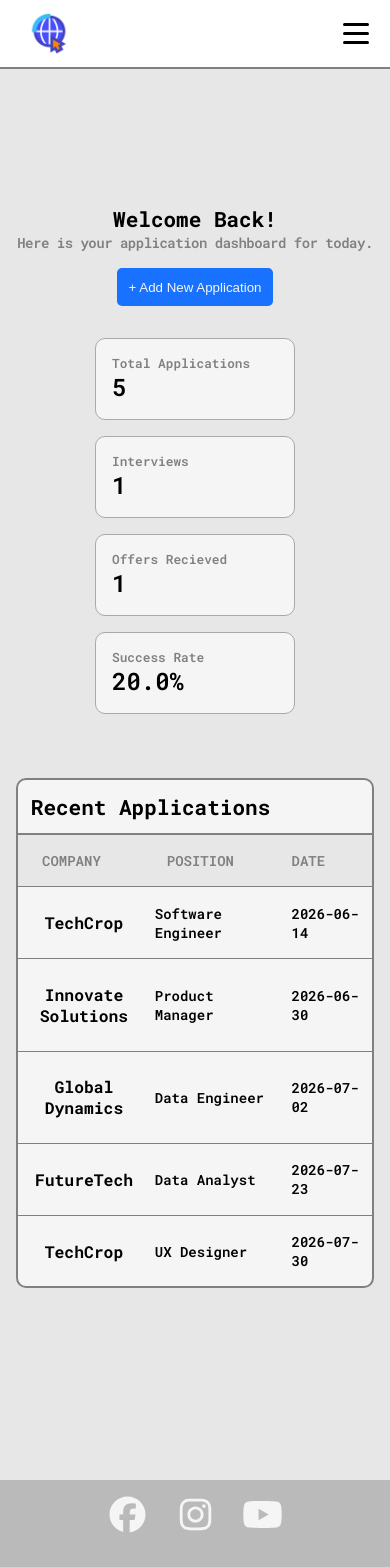
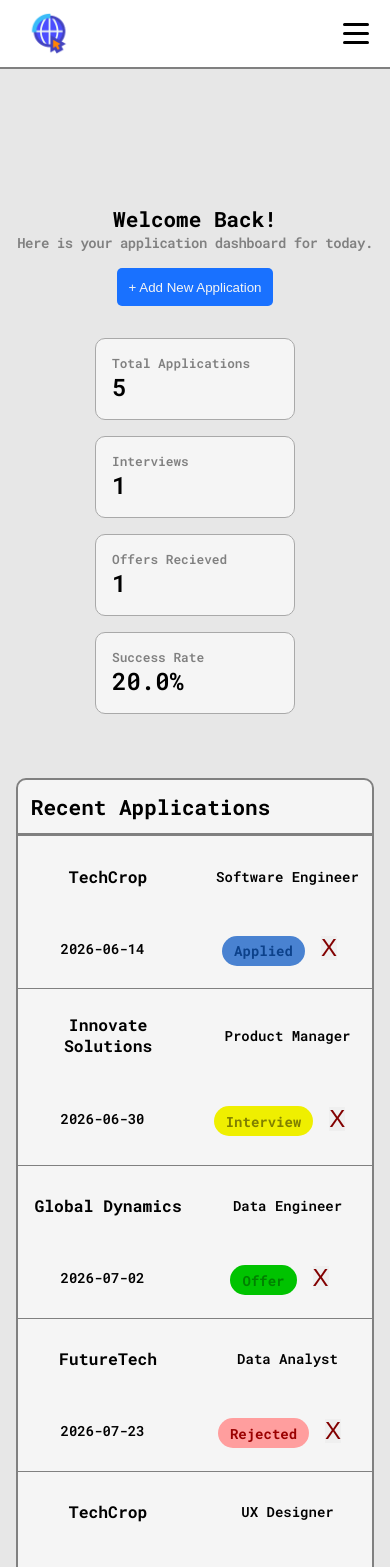
Before and after one commit to matyaselit07/Job-Tracker, a React (Vite) app: page / in a window 390 px wide. Shown: the top 1567 px of the page. Built offline with nearby package versions, Linux system fonts and the light colour scheme.

Commit message:
added delete button, updated responsivity

```diff
--- a/src/Components/RecentApplications/RecentApplications.css
+++ b/src/Components/RecentApplications/RecentApplications.css
@@ -35,6 +35,7 @@ select {
 }
 
 .section-center > p {
+  text-align: center;
   margin: 0 0.5rem;
 }
 
@@ -54,8 +55,10 @@ select {
 }
 
 .section-bottom-list li > * {
+  width: auto;
+  text-align: center;
   margin: 0;
-  width: auto;
+
 }
 
 h3 {
@@ -63,6 +66,7 @@ h3 {
   padding-left: 0.7rem;
 }
 
+/* Status pill */
 .status-pill {
   display: inline-block;
   padding: 0.35rem 0.75rem;
@@ -91,6 +95,21 @@ h3 {
   color: green;
 }
 
+/* Delete button */
+.delete-button {
+  color: rgb(130, 0, 0);
+  font-size: 1.5rem;
+  line-height: 1;
+  margin: 1rem;
+  border: none;
+  /* background: transparent; */
+  cursor: pointer;
+}
+
+.delete-button:hover {
+  opacity: 0.6;
+}
+
 /* Responsivity */
 @media (max-width: 750px) {
   .section-top {
@@ -106,15 +125,16 @@ h3 {
 
 @media (max-width: 550px) {
   .section-center {
-    grid-template-columns: 1.5fr 1.5fr 1fr;
-  }
-
-  .section-center-status,
-  .section-bottom-list li div {
     display: none;
   }
 
+  /* .section-center-status,
+  .section-bottom-list li div {
+    display: none;
+  } */
+
   .section-bottom-list li {
-    grid-template-columns: 1.5fr 1.5fr 1fr;
+    grid-template-columns: 1fr 1fr;
+    grid-template-rows: 1fr 1fr;
   }
 }
--- a/src/Components/RecentApplications/RecentApplications.jsx
+++ b/src/Components/RecentApplications/RecentApplications.jsx
@@ -1,7 +1,7 @@
 import { useState } from "react";
 import "./RecentApplications.css";
 
-export default function RecentApplications({ applications }) {
+export default function RecentApplications({ applications, onDelete }) {
   const [filter, setFilter] = useState("All");
 
   function getStatusClass(status) {
@@ -29,6 +29,13 @@ export default function RecentApplications({ applications }) {
           <p className={getStatusClass(application.status)}>
             {application.status}
           </p>
+          <button
+            className="delete-button"
+            onClick={() => onDelete(application.id)}
+            aria-label={`Delete ${application.company} application`}
+          >
+            X
+          </button>
         </div>
       </li>
     );
--- a/src/pages/DashboardPage/DashboardPage.jsx
+++ b/src/pages/DashboardPage/DashboardPage.jsx
@@ -44,39 +44,31 @@ const initialApplications = [
 
 export default function DashboardPage() {
   const [applications, setApplications] = useState(initialApplications);
-  const [totalApplications, setTotalApplications] = useState(
-    initialApplications.length,
-  );
-  const [interviews, setInterviews] = useState(
-    initialApplications.filter((item) => item.status === "Interview").length,
-  );
-  const [offers, setOffers] = useState(
-    initialApplications.filter((item) => item.status === "Offer").length,
-  );
 
-  function updateStatusCounts(status) {
-    if (status === "Interview") {
-      setInterviews((prev) => prev + 1);
-    }
-    if (status === "Offer") {
-      setOffers((prev) => prev + 1);
-    }
-  }
+  const totalApplications = applications.length;
 
-  function updateTotals(application) {
-    setTotalApplications((prev) => prev + 1);
-    updateStatusCounts(application.status);
-  }
+  const interviews = applications.filter(
+    (application) => application.status === "Interview",
+  ).length;
+
+  const offers = applications.filter(
+    (application) => application.status === "Offer",
+  ).length;
 
   function handleAddApplication(application) {
     setApplications((prev) => [
       ...prev,
       {
         ...application,
-        id: prev.length > 0 ? prev[prev.length - 1].id + 1 : 0,
+        id: Date.now(),
       },
     ]);
-    updateTotals(application);
+  }
+
+  function handleDelete(id) {
+    setApplications((prevApplications) =>
+      prevApplications.filter((application) => application.id !== id),
+    );
   }
 
   return (
@@ -87,7 +79,8 @@ export default function DashboardPage() {
         interviews={interviews}
         offers={offers}
       />
-      <RecentApplications applications={applications} />
+
+      <RecentApplications applications={applications} onDelete={handleDelete} />
     </div>
   );
 }
```
